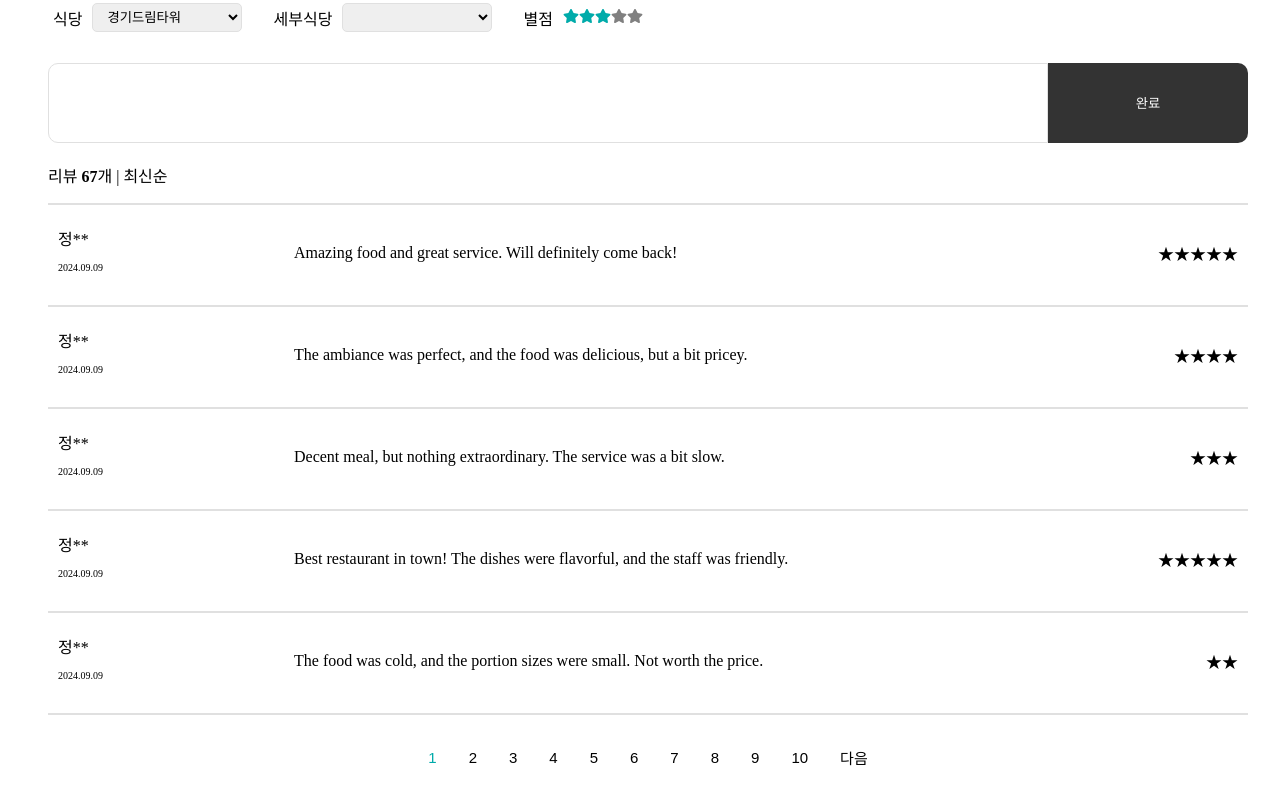
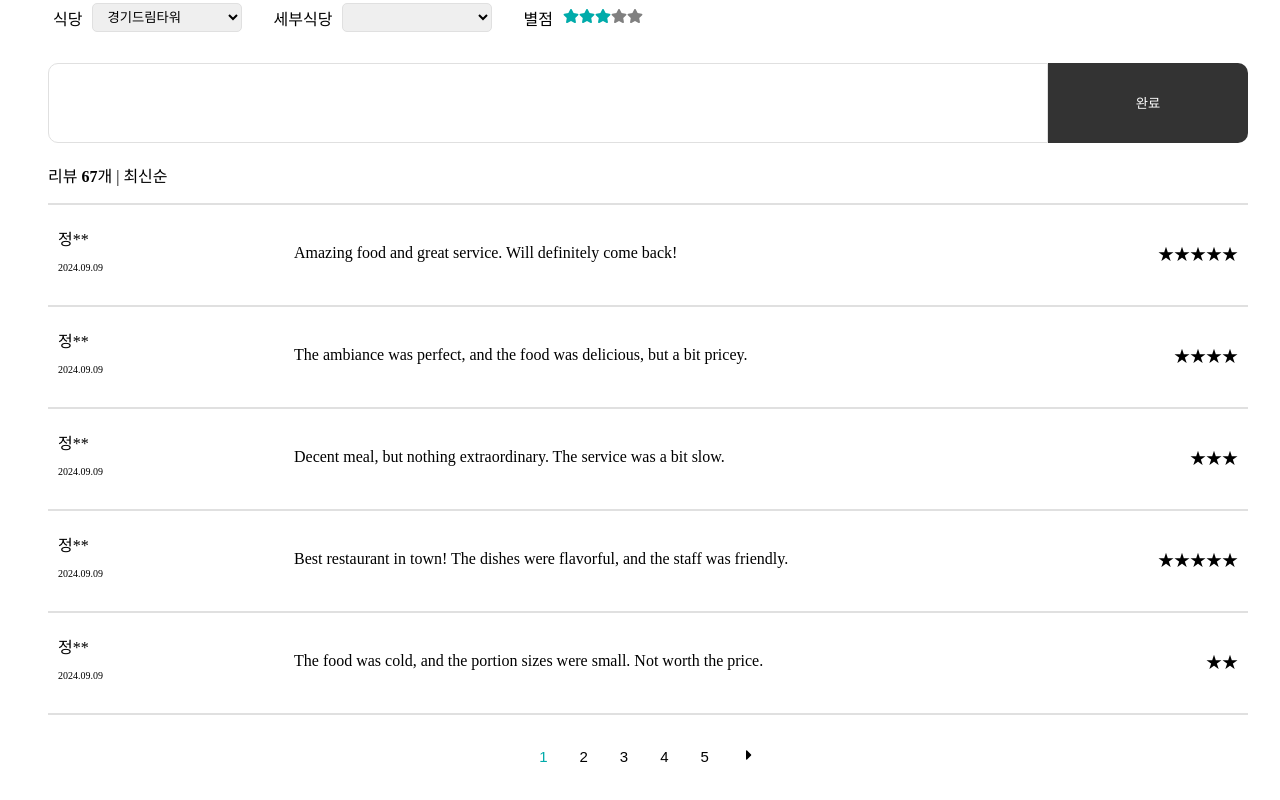
Before and after one commit to cho4u4o/Kyonggi-Univ-Diet-Information-FE, a React (Vite) app: page /comment in a window 1280 px wide. Shown: the part 588-1388 px from the top of the page. Built offline with nearby package versions, Linux system fonts and the light colour scheme.

Commit message:
design : change icons of pagination button

```diff
--- a/src/components/ReviewPagination.tsx
+++ b/src/components/ReviewPagination.tsx
@@ -1,6 +1,7 @@
 import styled from '@emotion/styled'
 import React, { useState } from 'react'
 import reviewsData from '../datas/reviews.json'
+import { FaCaretLeft, FaCaretRight } from 'react-icons/fa'
 
 const Datas = reviewsData.Datas
 
@@ -61,7 +62,7 @@ const ReviewItem: React.FC<ReviewItemProps> = ({ rating, comment }) => {
 }
 
 const itemsPerPage = 5
-const pagesPerGroup = 10
+const pagesPerGroup = 5
 
 const ReviewPagination: React.FC = () => {
   // page 관련 페이지네이션
@@ -106,6 +107,7 @@ const ReviewPagination: React.FC = () => {
     background-color: transparent;
     cursor: pointer;
     font-size: 15px;
+    align-items: center;
     &:hover {
       color: #00abaa;
     }
@@ -131,7 +133,7 @@ const ReviewPagination: React.FC = () => {
       <ButtonWrapper>
         {totalPages > pagesPerGroup && currentPage > pagesPerGroup && (
           <PaginationButton onClick={() => handleGroupChange('prev')}>
-            이전
+            <FaCaretLeft size={16} />
           </PaginationButton>
         )}
         {currentGroupPages.map((page) => (
@@ -146,7 +148,7 @@ const ReviewPagination: React.FC = () => {
         {totalPages > pagesPerGroup &&
           currentGroupPages.length >= pagesPerGroup && (
             <PaginationButton onClick={() => handleGroupChange('next')}>
-              다음
+              <FaCaretRight size={16} />
             </PaginationButton>
           )}
       </ButtonWrapper>
```
